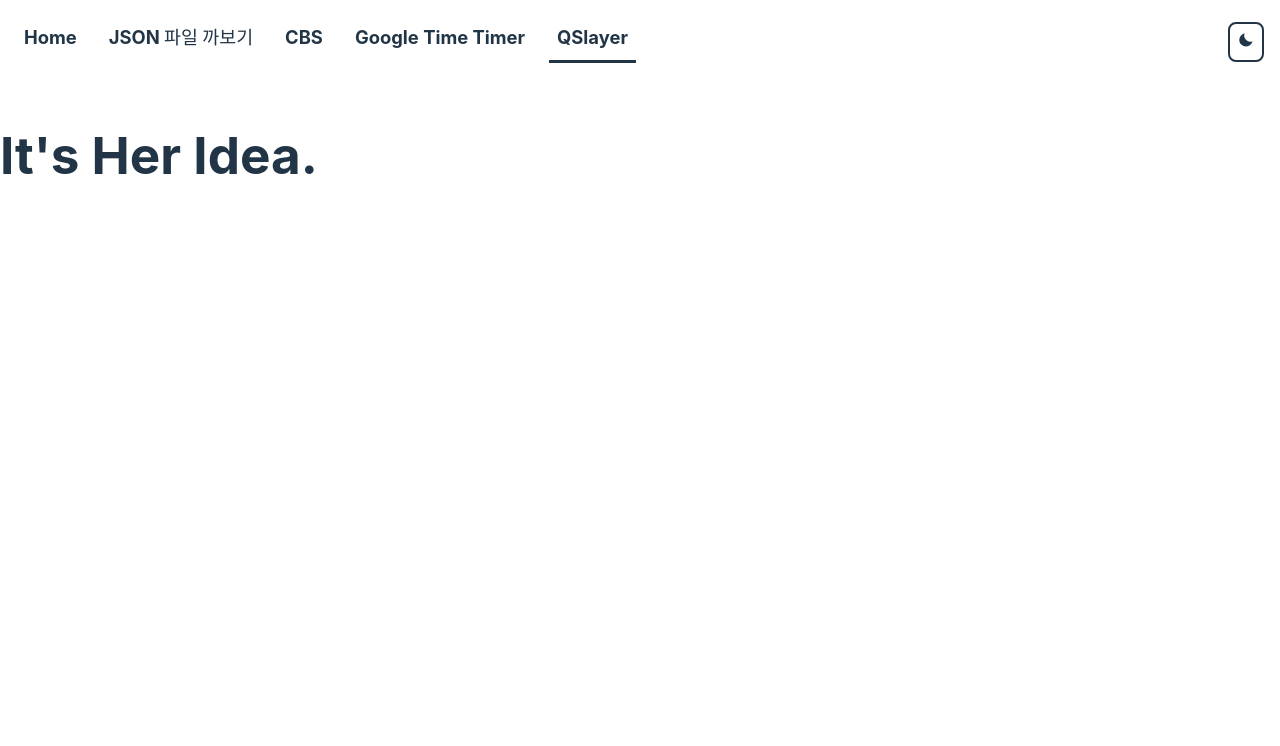
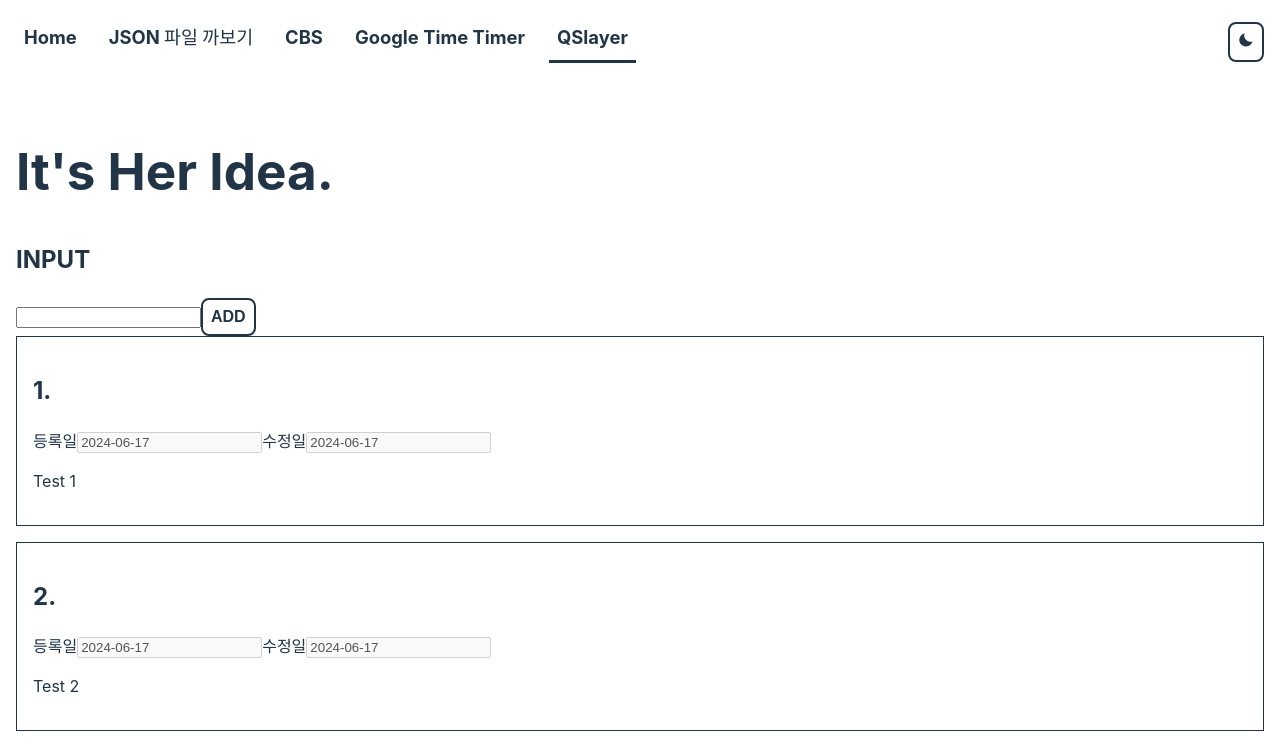
Before and after one commit to PisoDev77/solvook-utils, a React (Vite) app: page /#/qslayer in a window 1280 px wide. Shown: the top 746 px of the page. Built offline with nearby package versions, Linux system fonts and the light colour scheme.

Commit message:
feat: Add feature for QSlayer
- addNewContent
- handleNewContent

- loadList
- saveList

```diff
--- a/src/pages/QSlayer.jsx
+++ b/src/pages/QSlayer.jsx
@@ -1,7 +1,61 @@
+import { useState, useEffect, useRef } from 'react';
+import '../styles/QSlayer.css';
+
 export default function QSlayer() {
+	const newContentInput = useRef(null);
+
+	const [list, setList] = useState([]);
+	const [newContent, setNewContent] = useState('');
+
+	const saveList = () => {
+		localStorage.stringifyetItem('qslayerList', JSON.stringify(list));
+	};
+
+	useEffect(() => {
+		const loadList = () => JSON.parse(localStorage.getItem('qslayerList')) ?? [];
+
+		// setList(loadList());
+		setList([
+			{ reg_date: '2024-06-17', update_date: '2024-06-17', content: 'Test 1' },
+			{ reg_date: '2024-06-17', update_date: '2024-06-17', content: 'Test 2' },
+			{ reg_date: '2024-06-17', update_date: '2024-06-17', content: 'Test 3' },
+		]);
+
+		// return () => saveList();
+	}, []);
+
+	const handleNewContent = (e) => {
+		const inputContent = e.target.value;
+		setNewContent(inputContent);
+	};
+
+	const addNewContent = () => {
+		const inputContent = newContentInput.current.value;
+		setList([{ content: inputContent, reg_date: '2024-06-17', update_date: '2024-06-17' }, ...list]);
+	};
+
+	const renderList = () => {
+		return list.map(({ reg_date, update_date, content }, idx) => (
+			<section className='qslayer-content'>
+				<h2>{idx + 1}.</h2>
+				<label htmlFor='reg_date'>등록일</label>
+				<input type='text' disabled value={reg_date} name='reg_date' />
+				<label htmlFor='update_date'>수정일</label>
+				<input type='text' disabled value={update_date} name='update_date' />
+				<p>{content}</p>
+			</section>
+		));
+	};
+
 	return (
 		<article className='qslayer'>
 			<h1>It's Her Idea.</h1>
+			<section>
+				<h2>INPUT</h2>
+				<input ref={newContentInput} type='text' value={newContent} onChange={handleNewContent} />
+				<button onClick={addNewContent}>ADD</button>
+			</section>
+			<section className='qslayer-contents'>{renderList()}</section>
 		</article>
 	);
 }
--- a/src/styles/QSlayer.css
+++ b/src/styles/QSlayer.css
@@ -0,0 +1,13 @@
+.qslayer {
+	padding: 1rem;
+}
+.qslayer-contents {
+	display: flex;
+	flex-direction: column;
+	gap: 1rem;
+}
+
+.qslayer-content {
+	padding: 1rem;
+	border: solid 0.1rem var(--main-color);
+}
```
